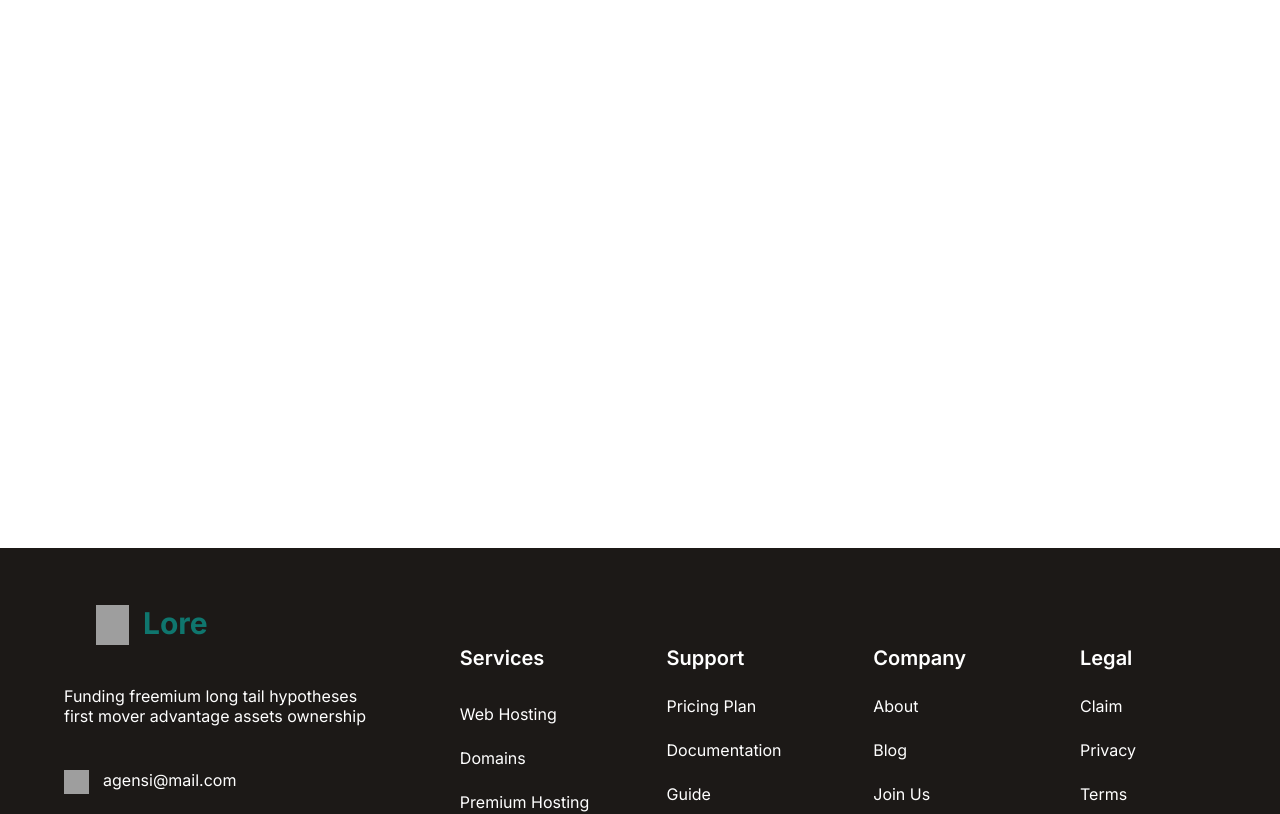
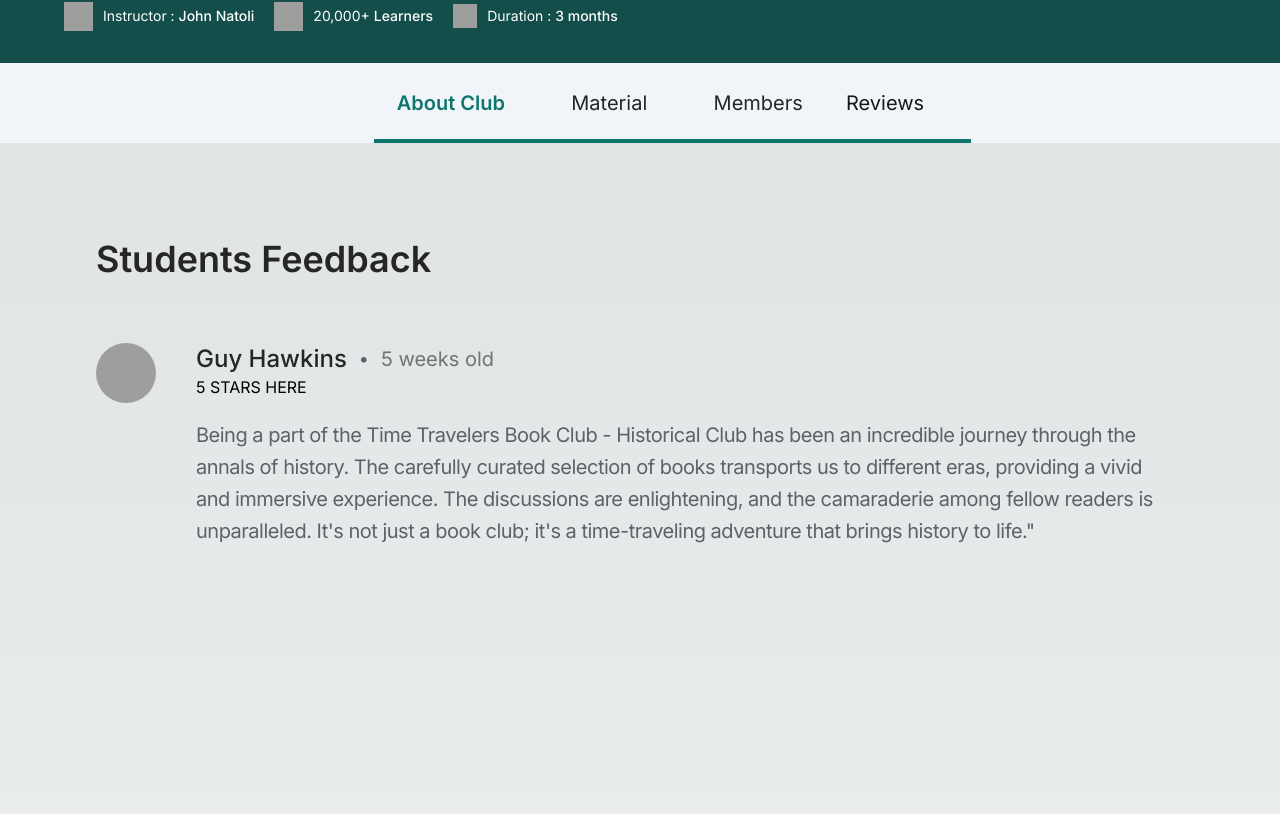
Before and after one commit to IxBahy/Lore-UI, a Next.js app: page /club/1/reviews in a window 1280 px wide. Before the commit this address had no page. Shown: the part 548-1362 px from the top of the page. Built offline with nearby package versions, Linux system fonts and the light colour scheme; grey boxes are pictures that could not be loaded.

Commit message:
add: members and reviews sections in the club

```diff
--- /dev/null
+++ b/app/club/[slug]/members/page.tsx
@@ -0,0 +1,23 @@
+import MemberCard from "@/components/Pages/Club/Members/MemberCard";
+import SearchBar from "@/components/Pages/Club/Members/SearchBar";
+
+const page = () => {
+	return (
+		<main className="w-full p-24 flex flex-col">
+			<div className="w-full text-xl leading-6 text-gray-500 max-md:max-w-full">
+				Search:
+			</div>
+			<SearchBar />
+			<div className="grid gap-x-8 grid-cols-3 gap-y-4 my-6">
+				<MemberCard
+					id="1"
+					email="sara.cruz@them.com"
+					image="https://cdn.builder.io/api/v1/image/assets/TEMP/294aeaeffc06635dd8937f7fa92d6660a7e0314f5cf6d43425f1a785d78c0223?apiKey=ffbac9baaace46a9ab45d6e0b9f2c125&width=100 100w, https://cdn.builder.io/api/v1/image/assets/TEMP/294aeaeffc06635dd8937f7fa92d6660a7e0314f5cf6d43425f1a785d78c0223?apiKey=ffbac9baaace46a9ab45d6e0b9f2c125&width=200 200w, https://cdn.builder.io/api/v1/image/assets/TEMP/294aeaeffc06635dd8937f7fa92d6660a7e0314f5cf6d43425f1a785d78c0223?apiKey=ffbac9baaace46a9ab45d6e0b9f2c125&width=400 400w, https://cdn.builder.io/api/v1/image/assets/TEMP/294aeaeffc06635dd8937f7fa92d6660a7e0314f5cf6d43425f1a785d78c0223?apiKey=ffbac9baaace46a9ab45d6e0b9f2c125&width=800 800w, https://cdn.builder.io/api/v1/image/assets/TEMP/294aeaeffc06635dd8937f7fa92d6660a7e0314f5cf6d43425f1a785d78c0223?apiKey=ffbac9baaace46a9ab45d6e0b9f2c125&width=1200 1200w, https://cdn.builder.io/api/v1/image/assets/TEMP/294aeaeffc06635dd8937f7fa92d6660a7e0314f5cf6d43425f1a785d78c0223?apiKey=ffbac9baaace46a9ab45d6e0b9f2c125&width=1600 1600w, https://cdn.builder.io/api/v1/image/assets/TEMP/294aeaeffc06635dd8937f7fa92d6660a7e0314f5cf6d43425f1a785d78c0223?apiKey=ffbac9baaace46a9ab45d6e0b9f2c125&width=2000 2000w, https://cdn.builder.io/api/v1/image/assets/TEMP/294aeaeffc06635dd8937f7fa92d6660a7e0314f5cf6d43425f1a785d78c0223?apiKey=ffbac9baaace46a9ab45d6e0b9f2c125&"
+					name="Bessie Copper"
+				/>
+			</div>
+		</main>
+	);
+};
+
+export default page;
--- /dev/null
+++ b/app/club/[slug]/reviews/page.tsx
@@ -0,0 +1,25 @@
+import ClubReview from "@/components/Pages/Club/Reviews/ClubReview";
+
+const page = () => {
+	return (
+		<main className="w-full p-24 flex flex-col">
+			<h2 className="flex-auto my-auto text-4xl font-semibold text-neutral-800">
+				Students Feedback
+			</h2>
+			<ClubReview
+				name="Guy Hawkins"
+				profileImage="https://cdn.builder.io/api/v1/image/assets/TEMP/6c6bb028ab4d53097c6531d3af8ac841911fda82ff339e296a76dccdaa38c464?apiKey=ffbac9baaace46a9ab45d6e0b9f2c125&width=100 100w, https://cdn.builder.io/api/v1/image/assets/TEMP/6c6bb028ab4d53097c6531d3af8ac841911fda82ff339e296a76dccdaa38c464?apiKey=ffbac9baaace46a9ab45d6e0b9f2c125&width=200 200w, https://cdn.builder.io/api/v1/image/assets/TEMP/6c6bb028ab4d53097c6531d3af8ac841911fda82ff339e296a76dccdaa38c464?apiKey=ffbac9baaace46a9ab45d6e0b9f2c125&width=400 400w, https://cdn.builder.io/api/v1/image/assets/TEMP/6c6bb028ab4d53097c6531d3af8ac841911fda82ff339e296a76dccdaa38c464?apiKey=ffbac9baaace46a9ab45d6e0b9f2c125&width=800 800w, https://cdn.builder.io/api/v1/image/assets/TEMP/6c6bb028ab4d53097c6531d3af8ac841911fda82ff339e296a76dccdaa38c464?apiKey=ffbac9baaace46a9ab45d6e0b9f2c125&width=1200 1200w, https://cdn.builder.io/api/v1/image/assets/TEMP/6c6bb028ab4d53097c6531d3af8ac841911fda82ff339e296a76dccdaa38c464?apiKey=ffbac9baaace46a9ab45d6e0b9f2c125&width=1600 1600w, https://cdn.builder.io/api/v1/image/assets/TEMP/6c6bb028ab4d53097c6531d3af8ac841911fda82ff339e296a76dccdaa38c464?apiKey=ffbac9baaace46a9ab45d6e0b9f2c125&width=2000 2000w, https://cdn.builder.io/api/v1/image/assets/TEMP/6c6bb028ab4d53097c6531d3af8ac841911fda82ff339e296a76dccdaa38c464?apiKey=ffbac9baaace46a9ab45d6e0b9f2c125&"
+				numberOfStars={5}
+				reviewText="Being a part of the Time Travelers Book Club - Historical Club has been an
+      incredible journey through the annals of history. The carefully curated
+      selection of books transports us to different eras, providing a vivid and
+      immersive experience. The discussions are enlightening, and the
+      camaraderie among fellow readers is unparalleled. It's not just a book
+      club; it's a time-traveling adventure that brings history to life.&quot;"
+				date={"5 weeks old"}
+			/>
+		</main>
+	);
+};
+
+export default page;
--- /dev/null
+++ b/components/Pages/Club/Members/MemberCard.tsx
@@ -0,0 +1,63 @@
+import Link from "next/link";
+interface Props {
+	id: string;
+	image: string;
+	name: string;
+	email: string;
+}
+const MemberCard = ({ email, id, image, name }: Props) => {
+	return (
+		<>
+			<div className="flex flex-col grow items-center pb-5 mx-auto w-full font-semibold bg-white  rounded-lg leading-[120%] max-md:mt-7">
+				<img
+					loading="lazy"
+					srcSet={image}
+					className="self-stretch w-full aspect-[1.89] rounded-lg"
+					alt="Profile Image"
+				/>
+				<div className="mt-5 text-2xl whitespace-nowrap text-neutral-800">
+					{name}
+				</div>
+				<div className="mt-1 text-base whitespace-nowrap text-neutral-500">
+					<span className="text-neutral-500">@</span>{" "}
+					<span className="text-neutral-500">{email}</span>
+				</div>
+				<div className="flex gap-3.5 mt-9 text-xl text-center whitespace-nowrap">
+					<button
+						className="flex gap-2 items-center px-6 justify-between py-3  text-white bg-teal-700 rounded-md "
+						aria-label="Add Friend"
+					>
+						<div className="grow ">Add Friend</div>
+						<img
+							loading="lazy"
+							src="https://cdn.builder.io/api/v1/image/assets/TEMP/1697590af0209260919a9e1c2fc4a10fea0a10aa72a2f99548005318679dca23?apiKey=ffbac9baaace46a9ab45d6e0b9f2c125&"
+							className="my-auto w-4 aspect-square"
+							alt=""
+						/>
+					</button>
+					<button
+						className="flex gap-2 justify-between items-center py-3 px-6 text-teal-700 rounded-md border border-solid border-[color:var(--green-04,#297373)]"
+						aria-label="Message"
+					>
+						<div className="grow">Message</div>
+						<img
+							loading="lazy"
+							src="https://cdn.builder.io/api/v1/image/assets/TEMP/455611fe420b8c71f6efcacbc823cc579bd7a53a7a6dd73459b2662907645de9?apiKey=ffbac9baaace46a9ab45d6e0b9f2c125&"
+							className="my-auto aspect-square w-[21px]"
+							alt=""
+						/>
+					</button>
+				</div>
+				<hr className="shrink-0 self-stretch mt-12 h-px bg-gray-200 max-md:mt-10" />
+				<Link
+					href={`#/ID HERE`}
+					className="mt-6 text-lg tracking-normal leading-7 text-center text-neutral-800"
+				>
+					View profile
+				</Link>
+			</div>
+		</>
+	);
+};
+
+export default MemberCard;
--- /dev/null
+++ b/components/Pages/Club/Members/SearchBar.tsx
@@ -0,0 +1,23 @@
+const SearchBar = () => {
+	return (
+		<>
+			<label
+				htmlFor="searchInput"
+				className="flex flex-col relative justify-center items-start ps-12 h-20 rounded-lg mt-3.5 w-full text-base leading-5 text-gray-400 whitespace-nowrap bg-white border-solid border-[1.764px] border-[color:var(--gray-white,#E9EAF0)] max-md:px-5 max-md:max-w-full"
+			>
+				<img
+					loading="lazy"
+					src="https://cdn.builder.io/api/v1/image/assets/TEMP/7b0b9c264f11d89eb1541825c24054e70dc1c73bd975d97948e8820ecdd0c752?apiKey=ffbac9baaace46a9ab45d6e0b9f2c125&"
+					className="aspect-[0.97] w-[31px] absolute left-2"
+				/>
+				<input
+					id="searchInput"
+					className="w-full h-full text-xl text-black"
+					placeholder="Search in your club members..."
+				/>
+			</label>
+		</>
+	);
+};
+
+export default SearchBar;
--- /dev/null
+++ b/components/Pages/Club/Reviews/ClubReview.tsx
@@ -0,0 +1,50 @@
+import React from "react";
+
+interface ClubReviewProps {
+	numberOfStars: number;
+	profileImage: string;
+	name: string;
+	reviewText: string;
+	date: string;
+}
+
+function ClubReview({
+	numberOfStars,
+	profileImage,
+	name,
+	reviewText,
+	date,
+}: ClubReviewProps) {
+	return (
+		<form className="flex gap-5 justify-between mt-16 max-md:flex-wrap max-md:mt-10 max-md:max-w-full">
+			<img
+				loading="lazy"
+				srcSet={profileImage}
+				className="self-start rounded-full aspect-square w-[60px]"
+				alt=""
+			/>
+			<div className="flex flex-col flex-1 items-start px-5 max-md:max-w-full">
+				<header className="flex gap-3 items-center whitespace-nowrap leading-[120%]">
+					<h2 className="grow self-stretch text-2xl font-medium text-right text-neutral-800">
+						{name}
+					</h2>
+					<span className="self-stretch my-auto text-lg leading-6 text-right text-zinc-700 text-opacity-80">
+						{" "}
+						•{" "}
+					</span>
+					<span className="grow self-stretch my-auto text-xl text-neutral-500">
+						{date}
+					</span>
+				</header>
+				{numberOfStars} STARS HERE
+				<div className="self-stretch mt-5">
+					<p className="text-xl tracking-tight leading-8 text-zinc-700 text-opacity-80 max-md:max-w-full">
+						{reviewText}
+					</p>
+				</div>
+			</div>
+		</form>
+	);
+}
+
+export default ClubReview;
```
